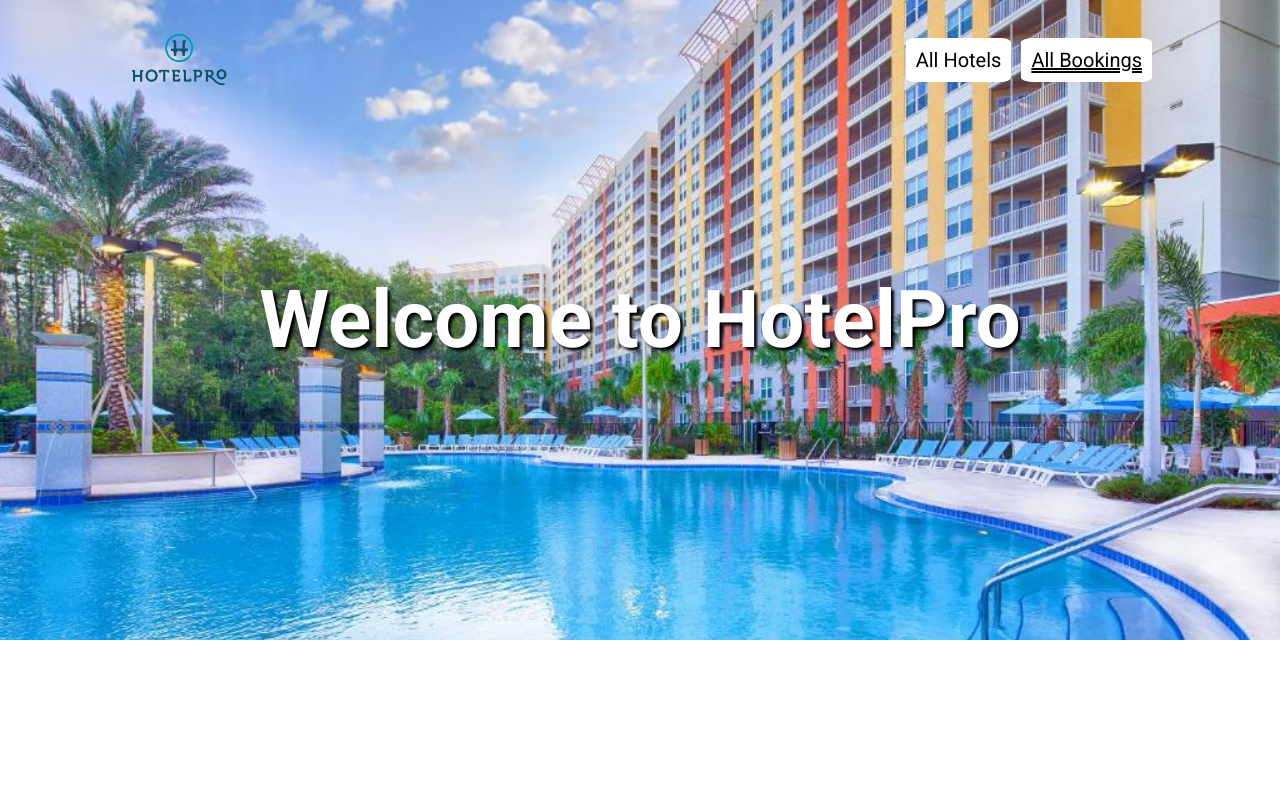
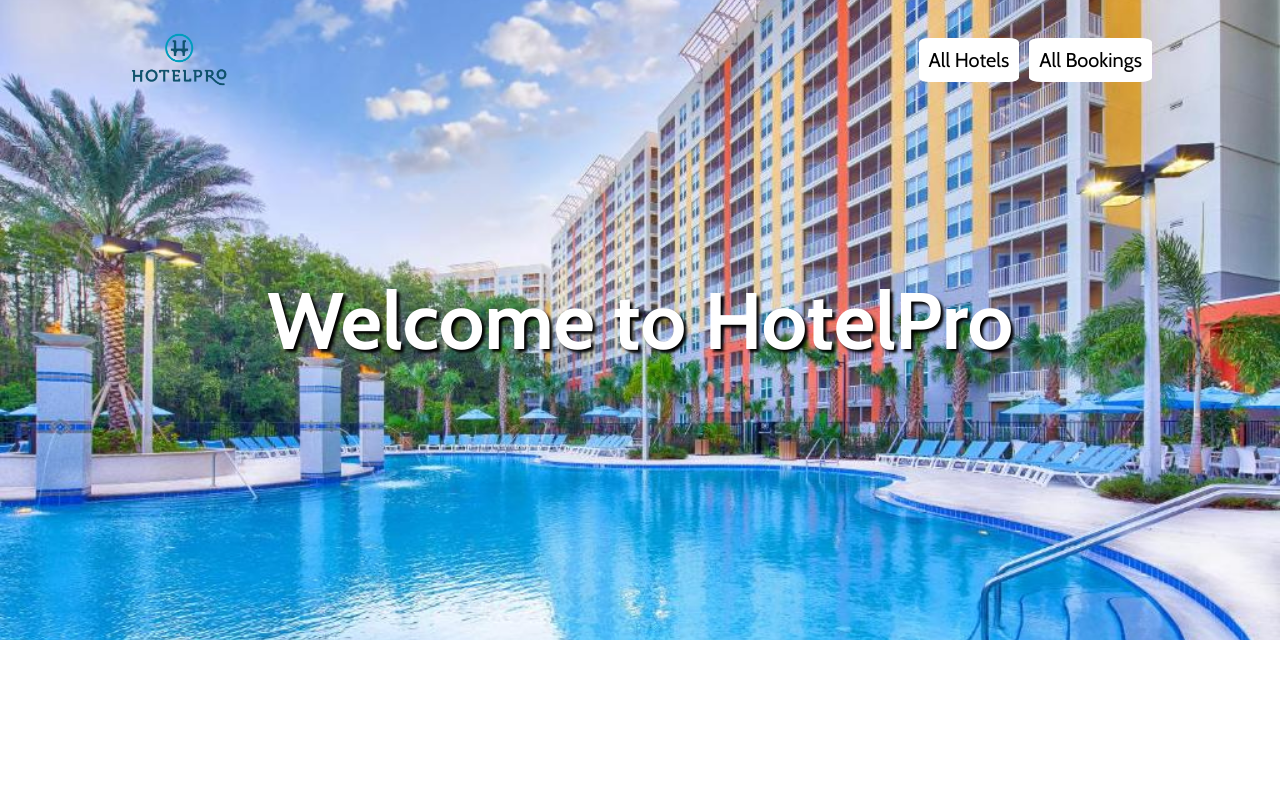
Before and after one commit to MuAshrafAlii/Hotel-Booking, a Vue app: page /all-bookings in a window 1280 px wide. Shown: the top 800 px of the page. Built offline with nearby package versions, Linux system fonts and the light colour scheme; data requests are answered from the project's data file.

Commit message:
Style Edits

```diff
--- a/src/assets/styles/global.css
+++ b/src/assets/styles/global.css
@@ -1,4 +1,4 @@
-@import url("https://fonts.googleapis.com/css2?family=Roboto:ital,wght@0,100;0,300;0,400;0,500;0,700;0,900;1,100;1,300;1,400;1,500;1,700;1,900&display=swap");
+@import url("https://fonts.googleapis.com/css2?family=Cabin:ital,wght@0,400;0,500;0,600;0,700;1,400;1,500;1,600;1,700&display=swap");
 
 html,
 body,
@@ -6,7 +6,7 @@
   margin: 0px;
   padding: 0px;
   box-sizing: border-box;
-  font-family: "Roboto", Arial, Helvetica, sans-serif;
+  font-family: "Cabin", Arial, Helvetica, sans-serif;
 }
 
 button {
--- a/src/components/BookingForm.vue
+++ b/src/components/BookingForm.vue
@@ -60,7 +60,7 @@
 
   <div class="thankYouContainer" v-else>
     <MessageVue>
-      <h1>Thank You {{ userName }} For Booking with us</h1>
+      <h1>Thank You For Booking with us</h1>
       <p>Wait to be redirected</p>
       <i class="fa-solid fa-check"></i>
     </MessageVue>
@@ -222,7 +222,7 @@
 }
 
 .formContainer {
-  margin: 10px;
+  margin: 30px;
 }
 
 form {
@@ -230,7 +230,7 @@
 }
 
 .formControl {
-  margin-bottom: 10px;
+  margin-bottom: 20px;
 }
 
 .formControl label {
@@ -265,11 +265,11 @@
 button {
   width: 50%;
   font-size: 40px;
-  padding: 0.5em;
+  padding: 0.2em;
   margin: 0px auto;
   border: none;
   outline: none;
-  background: #198754;
+  background: #0071c2;
   color: white;
   font-weight: 800;
   cursor: pointer;
--- a/src/components/Header/navBar.vue
+++ b/src/components/Header/navBar.vue
@@ -88,8 +88,8 @@
 }
 
 .navContainer.scrolled nav > a {
-  color: white;
-  background: #0f526d;
+  color: black;
+  border: 1px black solid;
   transition: all 0.3s;
 }
 
@@ -97,9 +97,9 @@
   margin-left: 10px;
 }
 
-.active-link {
-  text-decoration-line: underline;
-  text-decoration-style: double;
+.navContainer.scrolled nav > a.active-link {
+  color: white;
+  background: #0f526d;
 }
 
 @media (max-width: 800px) {
--- a/src/components/Hotels/Hotel.vue
+++ b/src/components/Hotels/Hotel.vue
@@ -119,6 +119,6 @@
 }
 
 .bookBtn {
-  background: #198754;
+  background: #0071c2;
 }
 </style>
--- a/src/components/Utils/Message.vue
+++ b/src/components/Utils/Message.vue
@@ -16,6 +16,7 @@
   justify-content: center;
   align-items: center;
   flex-direction: column;
+  text-align: center;
 }
 
 .Container * {
```
Also changed, not shown: data/db.json (line endings or trailing spaces).
